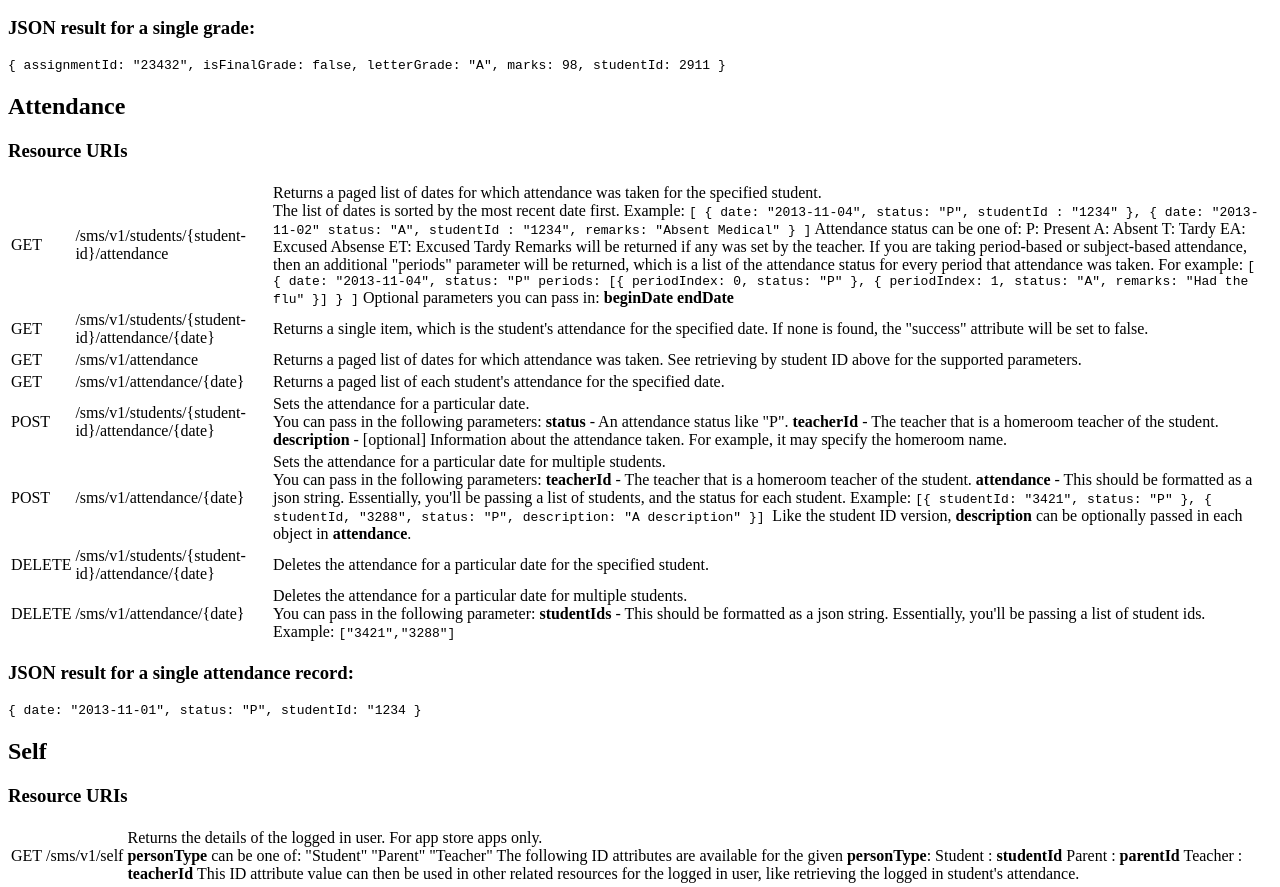
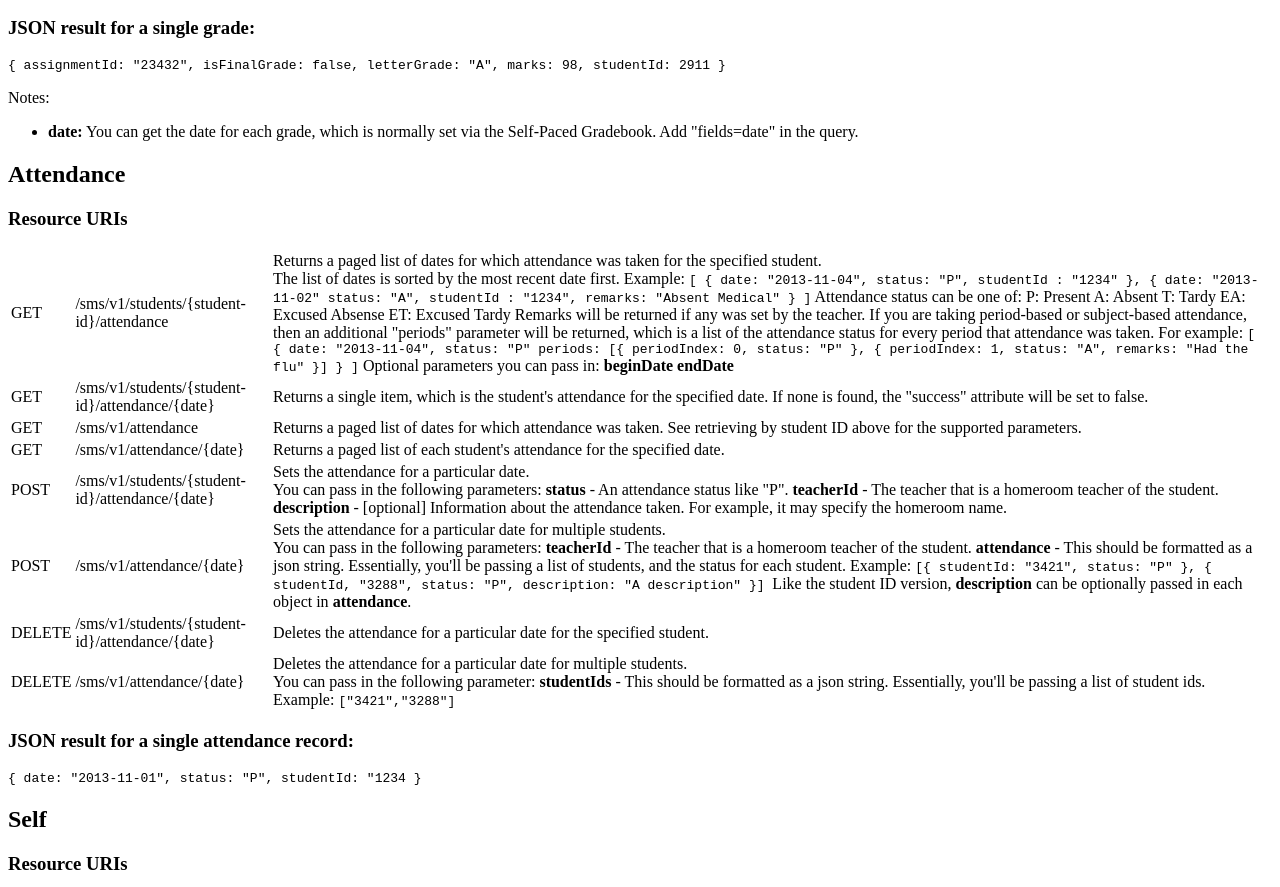
Before and after one commit to arissamad/QSApiManual, a website: page public/02-resources.html in a window 1280 px wide. Shown: the part 4909-5796 px from the top of the page. Drawn offline with Linux system fonts and the light colour scheme.

Commit message:
Rick: add documentation for date field of /grades

```diff
--- a/public/02-resources.html
+++ b/public/02-resources.html
@@ -648,6 +648,12 @@ Requires the following parameters:
     }
 </code>
 
+<p>Notes:</p>
+
+<ul>
+    <li><b>date:</b> You can get the date for each grade, which is normally set via the Self-Paced Gradebook. Add "fields=date" in the query.</li>
+</ul>
+
 <h2 id="attendance">Attendance</h2>
 <h3>Resource URIs</h3>
 <table class="data">
```
